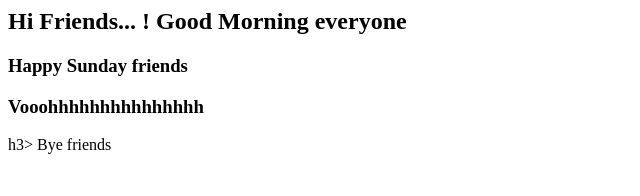
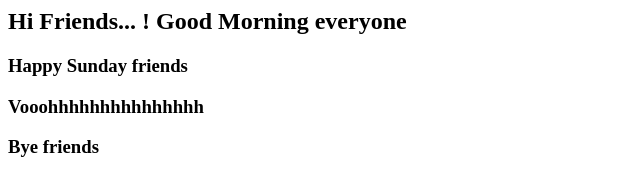
Before and after one commit to sanath32/jenkins-sample, a plain HTML site: page index.html in a window 1280 px wide. Shown: the full height of the page, 0-640 px from the left. Drawn offline with Linux system fonts and the light colour scheme.

Commit message:
third commit

```diff
--- a/index.html
+++ b/index.html
@@ -7,6 +7,7 @@
 <h3> Happy Sunday friends </h3>
 
 <h3> Vooohhhhhhhhhhhhhhh</h3>
-h3> Bye friends</h3>
+
+<h3> Bye friends</h3>
 </body>
 </html>
```
